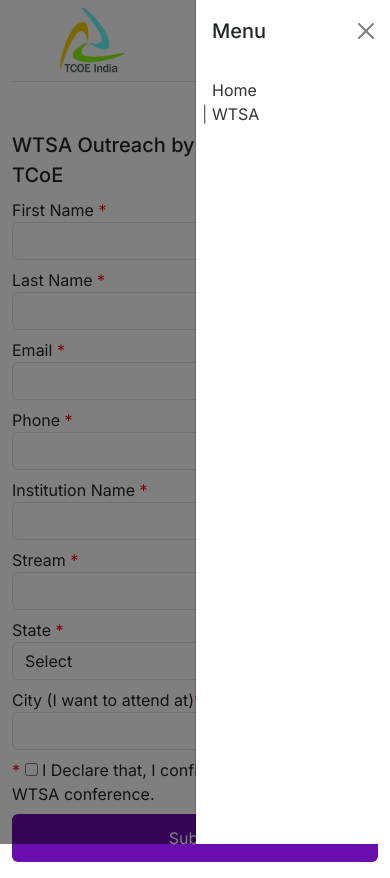
After one commit to stoswebsolutions/5g6ghackathon2024tcoe, a PHP site: page /wtsa in a window 390 px wide, after a click that opens the changed part. The commit adds this page. Run offline with PHP 8.4, Linux system fonts and the light colour scheme.

Commit message:
wtsa new registration

```diff
--- /dev/null
+++ b/wtsa.php
@@ -0,0 +1,197 @@
+<!DOCTYPE html>
+<html lang="en">
+
+<head>
+    <meta charset="UTF-8" />
+    <meta name="description" content="Join the 30-hour 5G/6G Hackathon 2024 in Delhi, Hyderabad, and Bengaluru. Apply now for a chance to innovate and participate in WTSA sessions.">
+    <meta name="viewport" content="width=device-width, initial-scale=1.0" />
+    <meta name="google-site-verification" content="XfxyEGoltUc0DEqGfhk87Ow9Rar_QdMTirFcS3K5j_0" />
+    <title>5G/6G Hackathon 2024 | 30-Hour Challenge in Delhi, Hyderabad & Bengaluru</title>
+    <link href="https://cdn.jsdelivr.net/npm/bootstrap@5.3.0-alpha1/dist/css/bootstrap.min.css" rel="stylesheet" />
+    <link rel="stylesheet" href="https://cdnjs.cloudflare.com/ajax/libs/font-awesome/6.0.0-beta3/css/all.min.css" />
+    <link href="https://fonts.googleapis.com/css2?family=Inter:wght@400;500;600;700&display=swap" rel="stylesheet" />
+    <link rel="stylesheet" href="assets/css/index.css" />
+</head>
+
+<body>
+    <div class="container-fluid">
+        <nav class="navbar navbar-expand-lg navbar-light bg-white sticky-top">
+            <a class="navbar-brand p-0" href="home">
+                <img
+                    src="assets/images/Tcoe_logo.jpg"
+                    class="logo ms-5 p-0"
+                    alt="" />
+            </a>
+            <button
+                class="navbar-toggler"
+                type="button"
+                data-bs-toggle="offcanvas"
+                data-bs-target="#offcanvasMenu">
+                <span class="navbar-toggler-icon"></span>
+            </button>
+            <div class="collapse navbar-collapse" id="navbarNav">
+                <ul class="navbar-nav ms-auto">
+                    <li class="nav-item">
+                        <a class="nav-link" href="wtsa">WTSA</a>
+                    </li>
+                    <li class="nav-item">
+                        <a class="nav-link" href="home">Home</a>
+                    </li>
+                </ul>
+            </div>
+        </nav>
+        <!-- Offcanvas Menu for Mobile -->
+        <div
+            class="offcanvas offcanvas-end w-50"
+            tabindex="-1"
+            id="offcanvasMenu">
+            <div class="offcanvas-header">
+                <h5 class="offcanvas-title">Menu</h5>
+                <button
+                    type="button"
+                    class="btn-close"
+                    data-bs-dismiss="offcanvas"></button>
+            </div>
+            <div class="offcanvas-body">
+                <ul class="navbar-nav">
+                    <li class="nav-item">
+                        <a class="nav-link" href="home">Home</a>
+                    </li>
+                    <li class="nav-item">
+                        <a class="nav-link" href="wtsa">WTSA</a>
+                    </li>
+                </ul>
+            </div>
+        </div>
+    </div>
+    <div class="container mt-5">
+        <div class="row">
+            <div class="col-md-6 offset-md-3">
+                <form name="wtsaforms" action="wtsaForm" method="post" onsubmit="return validateForm()">
+                    <div class="modal-body">
+                        <h5 class="modal-title mb-2" id="wtsaModalLabel">WTSA Outreach by DoT, MoC, GoI & TCoE</h5>
+                        <div class="form-group mb-2">
+                            <label for="firstname">First Name <span style="color: red">*</span></label>
+                            <input type="text" id="firstname" name="firstname" class="form-control">
+                            <div id="firstnameError" class="error"></div>
+                        </div>
+                        <div class="form-group mb-2">
+                            <label for="lastname">Last Name <span style="color: red">*</span></label>
+                            <input type="text" id="lastname" name="lastname" class="form-control">
+                            <div id="lastnameError" class="error"></div>
+                        </div>
+                        <div class="form-group mb-2">
+                            <label for="email">Email <span style="color: red">*</span></label>
+                            <input type="email" id="email" name="email" class="form-control">
+                            <div id="emailError" class="error"></div>
+                        </div>
+                        <div class="form-group mb-2">
+                            <label for="phone">Phone <span style="color: red">*</span></label>
+                            <input type="text" id="phone" name="phone" class="form-control" pattern="\d{10}">
+                            <div id="phoneError" class="error"></div>
+                        </div>
+                        <div class="form-group mb-2">
+                            <label for="institution">Institution Name <span style="color: red">*</span></label>
+                            <input type="text" id="institution" name="institution" class="form-control">
+                            <div id="institutionError" class="error"></div>
+                        </div>
+                        <div class="form-group mb-2">
+                            <label for="stream">Stream <span style="color: red">*</span></label>
+                            <select id="stream" name="stream" class="form-select">
+                                <option value="" disabled selected></option>
+                                <option value="Engineering OR Technical Education">Engineering OR Technical Education</option>
+                                <option value="General Degree">General Degree</option>
+                                <option value="ITI Student">ITI Student</option>
+                                <option value="Polytechnical">Polytechnical</option>
+                                <option value="Masters">Masters</option>
+                                <option value="P.hd">P.hd</option>
+                                <option value="Faculty">Faculty</option>
+                                <option value="Other">Other</option>
+                            </select>
+                            <div id="streamError" class="error"></div>
+                        </div>
+                        <div class="form-group mb-2">
+                            <label for="state">State <span style="color: red">*</span></label>
+                            <select id="state" name="state" class="form-select">
+                                <option value="" disabled selected>Select</option>
+                                <option value="Andhra Pradesh">Andhra Pradesh</option>
+                                <option value="Arunachal Pradesh">Arunachal Pradesh</option>
+                                <option value="Assam">Assam</option>
+                                <option value="Bihar">Bihar</option>
+                                <option value="Chhattisgarh">Chhattisgarh</option>
+                                <option value="Goa">Goa</option>
+                                <option value="Gujarat">Gujarat</option>
+                                <option value="Haryana">Haryana</option>
+                                <option value="Himachal Pradesh">Himachal Pradesh</option>
+                                <option value="Jharkhand">Jharkhand</option>
+                                <option value="Karnataka">Karnataka</option>
+                                <option value="Kerala">Kerala</option>
+                                <option value="Madhya Pradesh">Madhya Pradesh</option>
+                                <option value="Maharashtra">Maharashtra</option>
+                                <option value="Manipur">Manipur</option>
+                                <option value="Meghalaya">Meghalaya</option>
+                                <option value="Mizoram">Mizoram</option>
+                                <option value="Nagaland">Nagaland</option>
+                                <option value="Odisha">Odisha</option>
+                                <option value="Punjab">Punjab</option>
+                                <option value="Rajasthan">Rajasthan</option>
+                                <option value="Sikkim">Sikkim</option>
+                                <option value="Tamil Nadu">Tamil Nadu</option>
+                                <option value="Telangana">Telangana</option>
+                                <option value="Tripura">Tripura</option>
+                                <option value="Uttar Pradesh">Uttar Pradesh</option>
+                                <option value="Uttarakhand">Uttarakhand</option>
+                                <option value="West Bengal">West Bengal</option>
+                                <option disabled>-------------------</option>
+                                <option value="Andaman and Nicobar Islands">Andaman and Nicobar Islands</option>
+                                <option value="Chandigarh">Chandigarh</option>
+                                <option value="Dadra and Nagar Haveli and Daman and Diu">Dadra and Nagar Haveli and Daman and Diu</option>
+                                <option value="Lakshadweep">Lakshadweep</option>
+                                <option value="Delhi">Delhi (National Capital Territory)</option>
+                                <option value="Puducherry">Puducherry</option>
+                                <option value="Jammu and Kashmir">Jammu and Kashmir</option>
+                                <option value="Ladakh">Ladakh</option>
+                            </select>
+                            <div id="stateError" class="error"></div>
+                        </div>
+                        <div class="form-group mb-2">
+                            <label for="city">City (I want to attend at)<span style="color: red">*</span></label>
+                            <select id="city" name="city" class="form-select">
+                                <option value="" disabled selected></option>
+                                <option value="New Delhi">New Delhi</option>
+                                <option value="Hyderabad">Hyderabad</option>
+                                <option value="Bangalore">Bangalore</option>
+                            </select>
+                            <div id="cityError" class="error"></div>
+                        </div>
+
+                        <div>
+                            <label for="declaration" class="mb-2"><span style="color: red">*</span>
+                                <input type="checkbox" id="declaration" name="declaration" /> I Declare that, I confirm my presence at WTSA conference.
+                                <span id="declarationError" class="error"></span>
+                            </label>
+                        </div>
+                    </div>
+                    <div class="modal-footer">
+                        <button type="submit" class="btn btn-violet">
+                            Submit
+                        </button>
+                    </div>
+                </form>
+                <div id="responseMessage" class="mt-3"></div>
+            </div>
+        </div>
+    </div>
+    <script src="assets/js/home.js"></script>
+    <script src="https://cdn.jsdelivr.net/npm/bootstrap@5.3.0-alpha1/dist/js/bootstrap.bundle.min.js"></script>
+    <!-- <script>
+        $(document).ready(function() {
+            if (window.location.hash === '#wtsaforms') {
+                $('#wtsaforms').modal('show');
+                document.getElementById('responseMessage').innerHTML = '<div class="alert alert-success">WTSA Reistration submission email sent successfully</div>';
+            }
+        });
+    </script> -->
+</body>
+
+</html>
--- a/wtsaForm.php
+++ b/wtsaForm.php
@@ -117,4 +117,4 @@ try {
     // Error handling
     echo "<script>alert('" . $e->getMessage() . "');</script>";
 }
-echo "<script> window.location.href='home#wtsaforms';</script>";
+echo "<script> window.location.href='wtsa';</script>";
```
